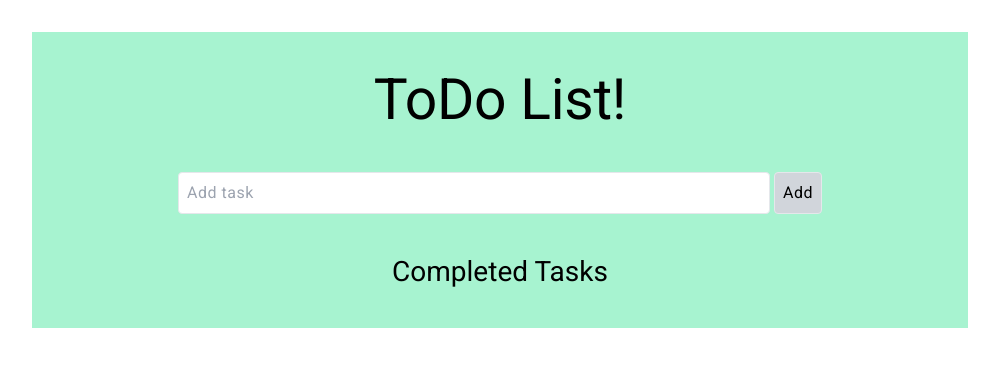
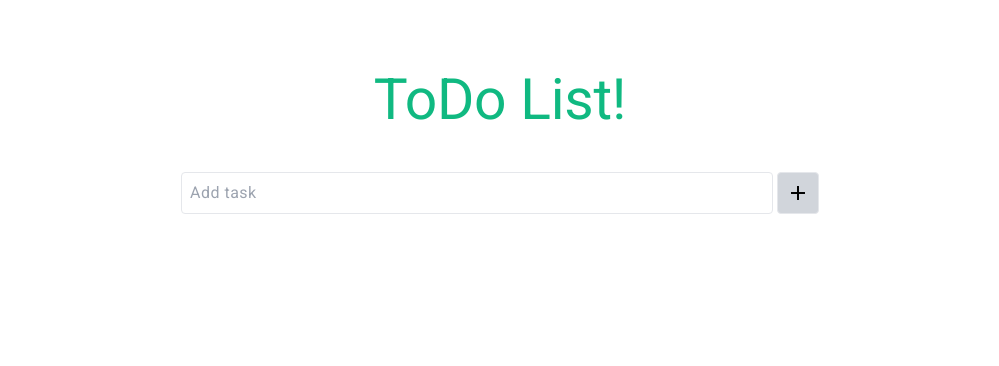
Before and after one commit to Mawushie/todolist, an Angular app: page / in a window 1280 px wide. Shown: the top 366 px of the page, without its empty margins (140-1139 px from the left). Built offline with nearby package versions, Linux system fonts and the light colour scheme.

Commit message:
some css changes

```diff
--- a/src/app/app.component.html
+++ b/src/app/app.component.html
@@ -1,34 +1,40 @@
-<div class="bg-emerald-200 p-6">
-  <h1 class="text-center p-3 mb-4">ToDo List!</h1>
+<div class="p-6">
+  <h1 class="text-center text-emerald-500 p-3 mb-4 text-xl">ToDo List!</h1>
 
   <!--using a template reference variable to get the input element-->
-  <div class="flex justify-center gap-1 mb-10">
+  <div class="flex justify-center items-center gap-1 mb-10">
     <input
       type="text"
       class="w-2/3 border rounded p-2"
       placeholder="Add task"
       #taskInput
+      (keyup.enter)="addTask(taskInput)"
     />
-    <button
-      class="border rounded p-2 bg-gray-300 cursor-pointer"
+
+    <div
+      class="border rounded flex p-2 bg-gray-300 cursor-pointer"
       (click)="addTask(taskInput)"
     >
-      Add
-    </button>
+      <mat-icon> add</mat-icon>
+    </div>
   </div>
 
   <!--displaying all the todolists from the TodoListComponent-->
   <!--using event binding to listen to the deleteTaskEvent and completeTaskEvent that we defined in our TodoListComponent-->
   <app-todolist
     [todolist]="allTasks"
+    (editTaskEvent)="editTask($event)"
     (deleteTaskEvent)="deleteTask($event)"
     (completeTaskEvent)="completeTask($event)"
   ></app-todolist>
 
-  <div>
-    <h5>Completed Tasks</h5>
+  <!--conditionally display this only when completed tasks is not empty-->
+  @if (completedTasks.length > 0) {
+  <div class="mt-16 text-center">
+    <h5 class="text-emerald-500">Completed!!!🥳🎉</h5>
     @for (task of completedTasks; track $index) {
     <p>{{ task }}</p>
     }
   </div>
+  }
 </div>
--- a/src/app/app.component.ts
+++ b/src/app/app.component.ts
@@ -2,11 +2,12 @@ import { Component } from '@angular/core';
 import { v4 as uuidv4 } from 'uuid';
 import { TodolistComponent } from './todolist/todolist.component';
 import { Task } from './interfaces/interface';
+import { MatIconModule } from '@angular/material/icon';
 
 @Component({
   selector: 'app-root',
   standalone: true,
-  imports: [TodolistComponent],
+  imports: [TodolistComponent, MatIconModule],
   templateUrl: './app.component.html',
   styleUrl: './app.component.css',
 })
@@ -26,6 +27,11 @@ export class AppComponent {
     // console.log(this.allTasks);
     taskInput.value = '';
   }
+
+  editTask(id: string) {
+    console.log(id);
+  }
+
   deleteTask(id: string) {
     // console.log(id);
     this.allTasks = this.allTasks.filter((task) => task.id !== id);
--- a/src/app/todolist/todolist.component.html
+++ b/src/app/todolist/todolist.component.html
@@ -1,9 +1,10 @@
 <div>
   @for (task of todolist; track $index) {
-  <div class="flex justify-between gap-1 px-8 md:px-16 lg:px-24">
-    <p>{{ task.task }}</p>
-    <div>
-      <button class="cursor-pointer">
+  <div class="flex justify-between gap-1 md:px-16 lg:px-24">
+    <input type="text" />
+    <p class="w-2/3 break-words">{{ task.task }}</p>
+    <div class="flex">
+      <button class="cursor-pointer" (click)="editTask(task.task)">
         <mat-icon>edit</mat-icon>
       </button>
       <button class="cursor-pointer" (click)="deleteTask(task.id)">
--- a/src/app/todolist/todolist.component.ts
+++ b/src/app/todolist/todolist.component.ts
@@ -9,12 +9,20 @@ import { Task } from '../interfaces/interface';
   styleUrl: './todolist.component.css',
 })
 export class TodolistComponent {
+  edit: boolean = false;
   //defining an input variable to accept the todolist from the app.component
   @Input() todolist: Task[] = [];
 
   //output events variables to send data to the parent(app)
+  @Output() editTaskEvent = new EventEmitter();
   @Output() deleteTaskEvent = new EventEmitter();
   @Output() completeTaskEvent = new EventEmitter();
+
+  //edit task method
+  editTask(id: string) {
+    this.edit = true;
+    this.editTaskEvent.emit(id);
+  }
 
   //delete task method
   deleteTask(id: string) {
--- a/src/styles.css
+++ b/src/styles.css
@@ -8,7 +8,7 @@ app-root {
   margin: auto;
   display: block;
   padding: 2rem;
-  text-align: center;
+  /* text-align: center; */
 }
 
 html,
```
